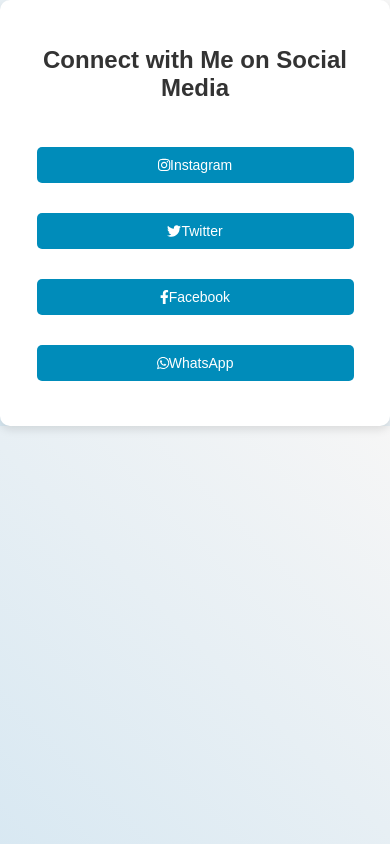
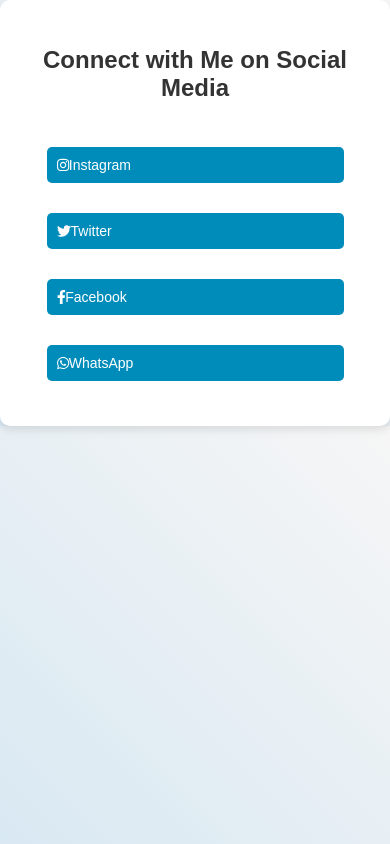
Before and after one commit to collectormanyam/socialmedia-links, a plain HTML site: page index.html in a window 390 px wide. Drawn offline with Linux system fonts and the light colour scheme.

Commit message:
Update index.html

```diff
--- a/index.html
+++ b/index.html
@@ -32,7 +32,7 @@
             text-decoration: none;
             display: flex;
             align-items: center;
-            justify-content: center;
+            justify-content: flex-start;
             margin: 15px 0;
             padding: 15px;
             border-radius: 5px;
@@ -42,9 +42,10 @@
             width: 80%;
             max-width: 400px;
             transition: background-color 0.3s;
+            box-sizing: border-box;
         }
         a i {
-            margin-right: 10px;
+            margin-right: 15px;
             font-size: 22px;
         }
         a:hover {
@@ -57,7 +58,7 @@
             }
             a {
                 font-size: 16px;
-                padding: 10px;
+                padding: 12px;
             }
         }
         @media (max-width: 480px) {
```
